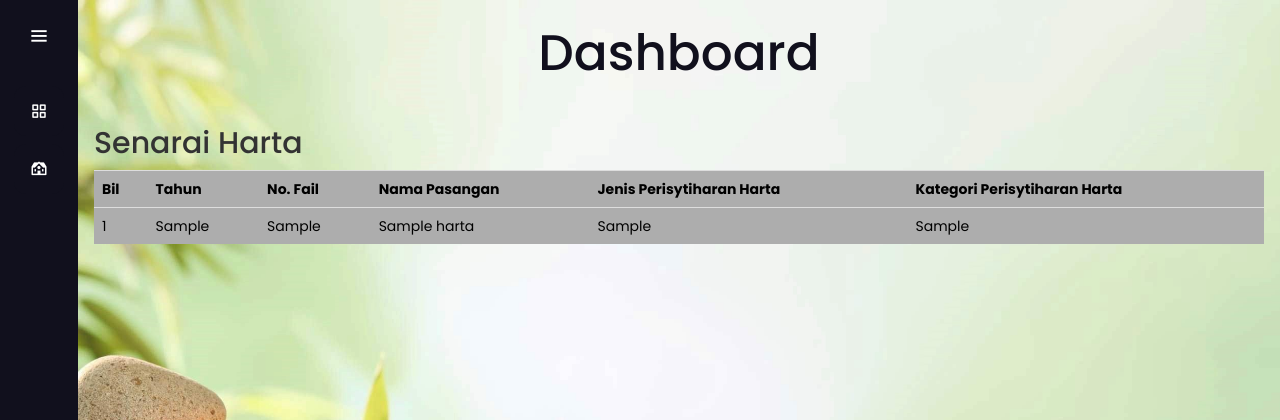
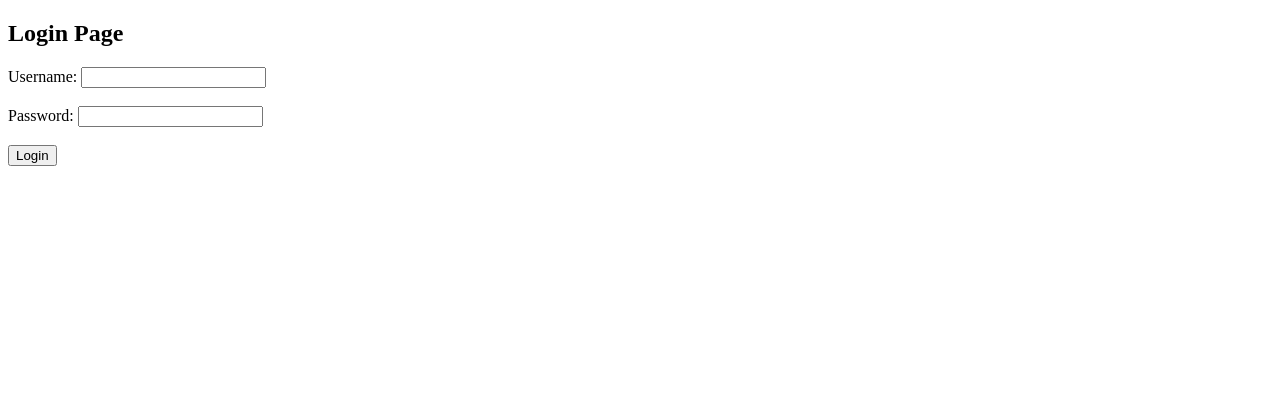
Before and after one commit to ImanZulhakim/ProjectHartaDeclaration_Secure, a Flask app: page / in a window 1280 px wide. Shown: the top 420 px of the page. After the commit the page ends 166 px from the top, so only its background shows below. Run offline with Flask 3, Linux system fonts and the light colour scheme; tables that the repository leaves empty or names only in its code hold one stand-in row (values such as "Sample post"); some libraries are stand-ins or nearby versions.

Commit message:
login page.html

```diff
--- a/app.py
+++ b/app.py
@@ -1,5 +1,7 @@
-from flask import Flask, render_template, request, redirect, url_for, flash
-import logging, mysql.connector
+from flask import Flask, render_template, request, session, flash, redirect, url_for
+import mysql.connector
+import mysql
+import logging
 
 app = Flask(__name__)
 app.secret_key = "flash_message"
@@ -7,11 +9,13 @@ app.secret_key = "flash_message"
 # Configure database connection
 config = {
     'user': 'root',
-    'password': 'root',
+    'password': 'Hanum2002@',
     'port': 3306,
     'host': 'localhost',
     'database': 'harta'
 }
+email_user = 'nooraisyahanum@gmail.com'
+email_password = 'Hanum2002@'
 
 # Create a connection object
 mysql = mysql.connector.connect(**config)
@@ -19,6 +23,24 @@ mysql = mysql.connector.connect(**config)
 # Configure logging
 logging.basicConfig(level=logging.DEBUG)
 
+
+@app.route('/', methods=['GET', 'POST'])
+def login():
+    if request.method == 'POST':
+        username = request.form['username']
+        password = request.form['password']
+        # Placeholder authentication logic
+        if username == "admin" and password == "password":
+            return redirect(url_for('harta'))
+        else:
+            flash('Invalid credentials')
+    return render_template('login.html')
+@app.route('/logout')
+def logout():
+    # Clear the user session
+    session.clear()
+    # Redirect to the login page
+    return redirect(url_for('login'))
 
 @app.route('/')
 def main():
@@ -28,8 +50,11 @@ def main():
         cur_harta.execute("SELECT * FROM harta")
         harta_data = cur_harta.fetchall()
         cur_harta.close()
+        data = get_data_from_database()
+        return render_template('index.html', data=data)
 
         return render_template('index.html', harta=harta_data )
+
     except Exception as e:
         logging.exception("Error retrieving data:")
         flash("An error occurred while retrieving data.")
@@ -109,6 +134,9 @@ def delete_harta(bil):
         logging.exception("Harta Gagal Dipadam!")
         flash("Ralat Semasa Memadam Harta!")
         return redirect(url_for('harta'))
+# if __name__ == '__main__':
+#     app.run(debug=True)
+
 
 
 if __name__ == "__main__":
--- a/templates/base.html
+++ b/templates/base.html
@@ -41,7 +41,9 @@
                         <div class="job">Web designer</div>
                     </div>
                 </div>
+                <a href="{{ url_for('logout') }}" class="logout-link">
                 <i class='bx bx-log-out' id="log_out"></i>
+                    <span class="links_name">Logout</span>
             </li>
         </ul>
     </div>
--- /dev/null
+++ b/templates/login.html
@@ -0,0 +1,16 @@
+<!DOCTYPE html>
+<html>
+<head>
+    <title>Login Page</title>
+</head>
+<body>
+    <h2>Login Page</h2>
+    <form method="POST" action="/">
+        <label for="username">Username:</label>
+        <input type="text" id="username" name="username"><br><br>
+        <label for="password">Password:</label>
+        <input type="password" id="password" name="password"><br><br>
+        <input type="submit" value="Login">
+    </form>
+</body>
+</html>
```
